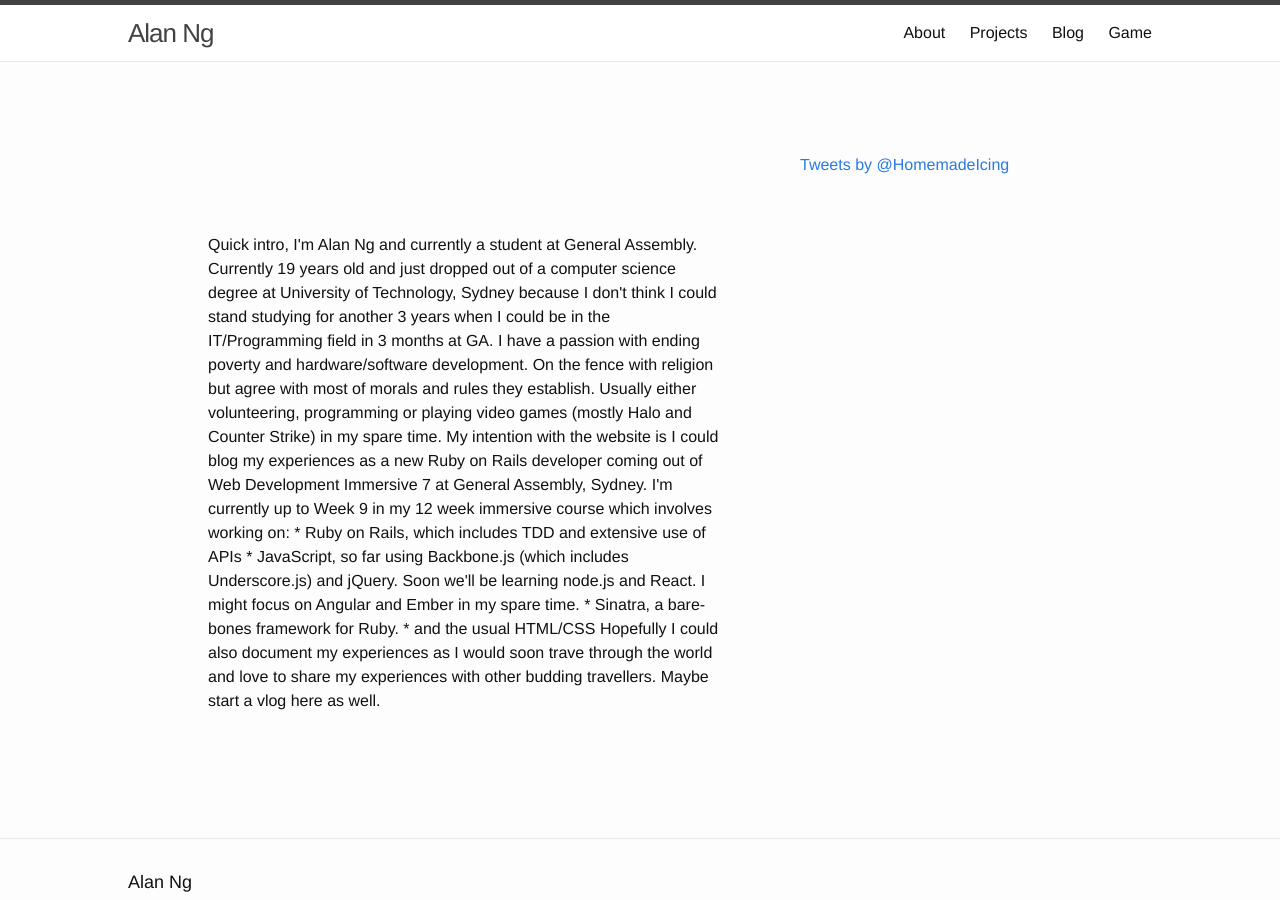
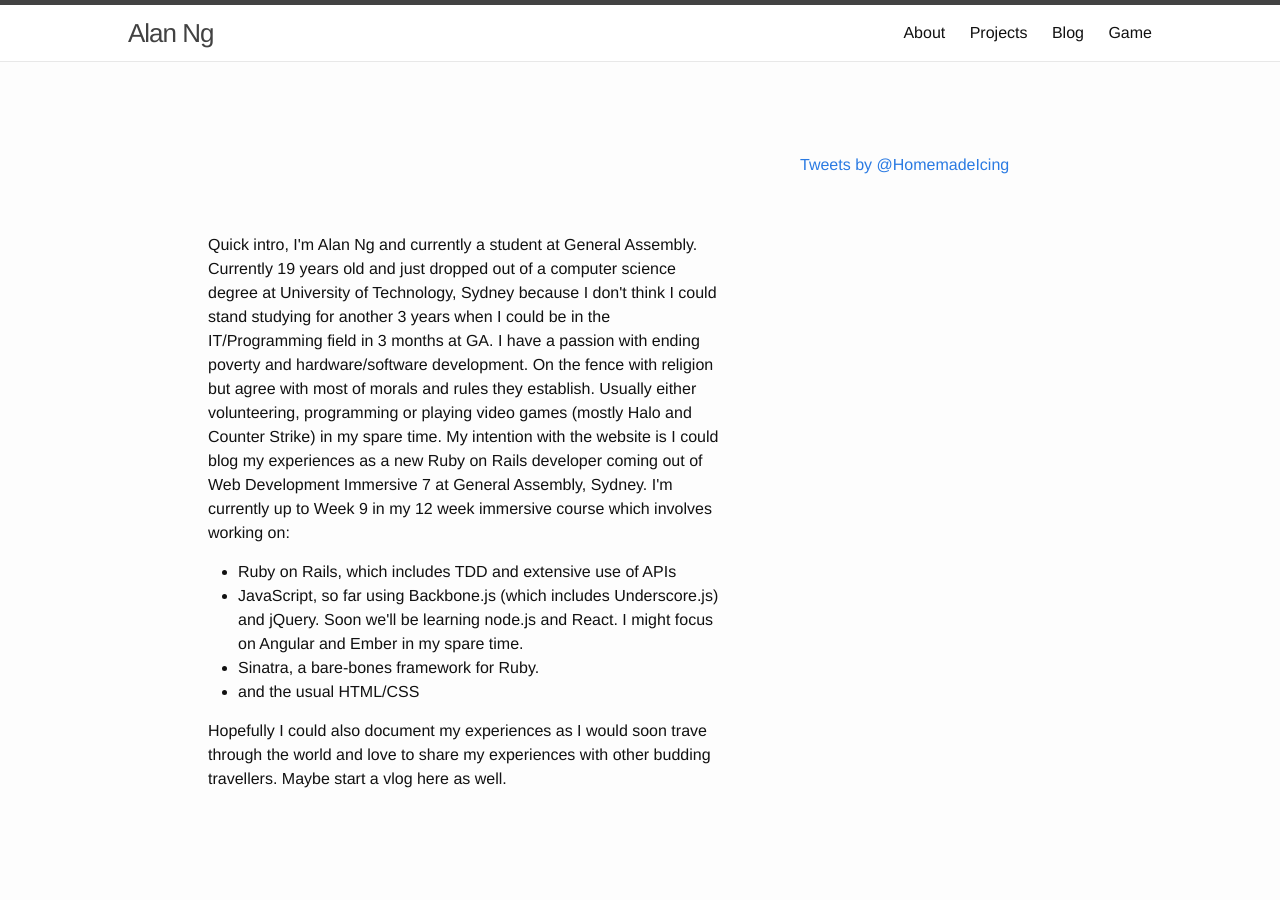
Before and after one commit to masteralan2/HomemadeIcing.github.io, a Jekyll site: the page built from index.html, in a window 1280 px wide and 900 px high, scrolled down 867 px. Built offline with Jekyll 4.4.1, drawn with Linux system fonts in a browser that asks for light colours; Markdown is read by kramdown in place of the engine named in the settings; comment, search, counter and statistics services are not loaded.

Commit message:
adding changes to homepage

```diff
--- a/_layouts/default.html
+++ b/_layouts/default.html
@@ -14,22 +14,29 @@
     </div>
 
     {% include footer.html %}
-  </body>
-<!--     <script src="{{ site.baseurl }}public/js/snap.svg-min.js"></script>
+    <!--     <script src="{{ site.baseurl }}public/js/snap.svg-min.js"></script>
     <script src="{{ site.baseurl }}public/js/modernizr.custom.js"></script>
     <script src="{{ site.baseurl }}public/js/classie.js"></script>
     <script src="{{ site.baseurl }}public/js/demo1.js"></script> -->
-    <script src="{{ site.baseurl }}js/underscore-min.js"></script>
-    <script src="{{ site.baseurl }}js/backbone-min.js"></script>
+    <script src="//cdnjs.cloudflare.com/ajax/libs/backbone.js/1.1.2/backbone-min.js"></script>
+    <script src="//cdnjs.cloudflare.com/ajax/libs/underscore.js/1.7.0/underscore-min.js"></script>
     <script>
-  (function(i,s,o,g,r,a,m){i['GoogleAnalyticsObject']=r;i[r]=i[r]||function(){
-  (i[r].q=i[r].q||[]).push(arguments)},i[r].l=1*new Date();a=s.createElement(o),
-  m=s.getElementsByTagName(o)[0];a.async=1;a.src=g;m.parentNode.insertBefore(a,m)
-  })(window,document,'script','//www.google-analytics.com/analytics.js','ga');
+      (function(i, s, o, g, r, a, m) {
+          i['GoogleAnalyticsObject'] = r;
+          i[r] = i[r] || function() {
+              (i[r].q = i[r].q || []).push(arguments)
+          }, i[r].l = 1 * new Date();
+          a = s.createElement(o),
+              m = s.getElementsByTagName(o)[0];
+          a.async = 1;
+          a.src = g;
+          m.parentNode.insertBefore(a, m)
+      })(window, document, 'script', '//www.google-analytics.com/analytics.js', 'ga');
 
-  ga('create', 'UA-58886235-1', 'auto');
-  ga('send', 'pageview');
+      ga('create', 'UA-58886235-1', 'auto');
+      ga('send', 'pageview');
+    </script>
+  </body>
 
-</script>
   <script src="{{ site.baseurl }}"></script>
 </html>
--- a/index.html
+++ b/index.html
@@ -38,19 +38,20 @@
     <h2 id="banner-title">I have much to show you!</h2>
   </div>
   <div id="intro">
-      <p>
-      Quick intro, I'm Alan Ng and currently a student at General Assembly.<br> Currently 19 years old and just dropped out of a computer science degree at University of Technology, Sydney because I don't think I could stand studying for another 3 years when I could be in the IT/Programming field in 3 months at GA. I have a passion with ending poverty and hardware/software development. On the fence with religion but agree with most of morals and rules they establish. Usually either volunteering, programming or playing video games (mostly Halo and Counter Strike) in my spare time.
+    <p>
+        Quick intro, I'm Alan Ng and currently a student at General Assembly.
+        <br> Currently 19 years old and just dropped out of a computer science degree at University of Technology, Sydney because I don't think I could stand studying for another 3 years when I could be in the IT/Programming field in 3 months at GA. I have a passion with ending poverty and hardware/software development. On the fence with religion but agree with most of morals and rules they establish. Usually either volunteering, programming or playing video games (mostly Halo and Counter Strike) in my spare time. My intention with the website is I could blog my experiences as a new Ruby on Rails developer coming out of Web Development Immersive 7 at General Assembly, Sydney. I'm currently up to Week 9 in my 12 week immersive course which involves working on:
+        <ul>
+            <li>Ruby on Rails, which includes TDD and extensive use of APIs</li>
+            <li>JavaScript, so far using Backbone.js (which includes Underscore.js) and jQuery. Soon we'll be learning node.js and React. I might focus on Angular and Ember in my spare time.</li>
+            <li>Sinatra, a bare-bones framework for Ruby.</li>
+            <li>and the usual HTML/CSS</li>
+        </ul>
 
-      My intention with the website is I could blog my experiences as a new Ruby on Rails developer coming out of Web Development Immersive 7 at General Assembly, Sydney. I'm currently up to Week 9 in my 12 week immersive course which involves working on:
+        Hopefully I could also document my experiences as I would soon trave through the world and love to share my experiences with other budding travellers. Maybe start a vlog here as well.
+    </p>
+</div>
 
-        * Ruby on Rails, which includes TDD and extensive use of APIs
-        * JavaScript, so far using Backbone.js (which includes Underscore.js) and jQuery. Soon we'll be learning node.js and React. I might focus on Angular and Ember in my spare time.
-        * Sinatra, a bare-bones framework for Ruby.
-        * and the usual HTML/CSS
-
-      Hopefully I could also document my experiences as I would soon trave through the world and love to share my experiences with other budding travellers. Maybe start a vlog here as well.
-      </p>
-  </div>
 
   <div id="twitter">
       <a class="twitter-timeline" href="https://twitter.com/HomemadeIcing" data-widget-id="557756545430487040">Tweets by @HomemadeIcing</a>
```
Also changed, not shown: src/candy.js.
